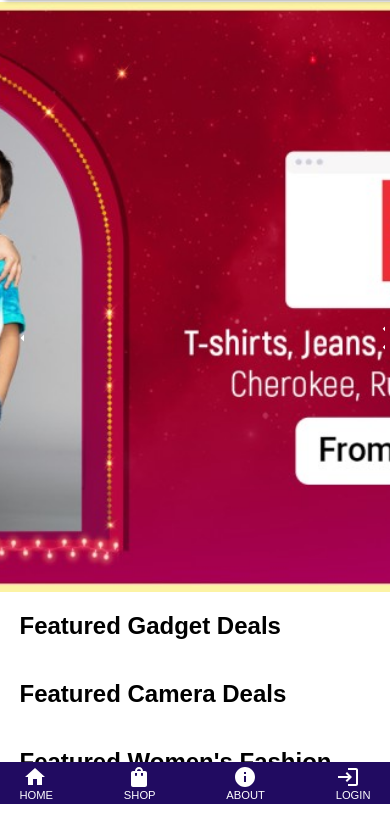
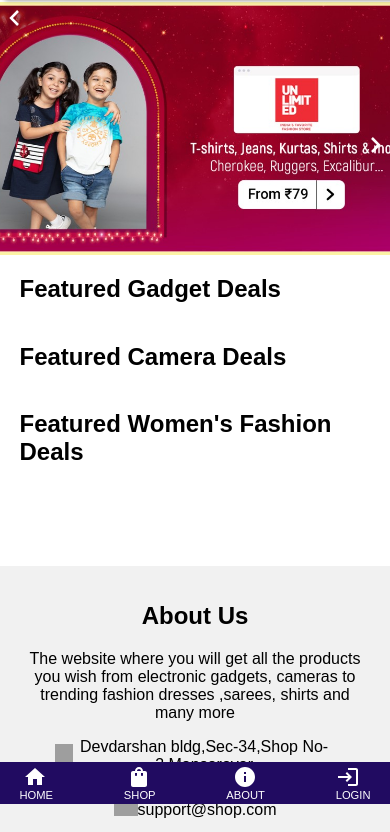
Before and after one commit to shardul-b/E-Commerce, a PHP site: page / in a window 390 px wide. Shown: the part 40-872 px from the top of the page. Run offline with PHP 8.4, Linux system fonts and the light colour scheme; data that the repository does not hold is empty; grey boxes are pictures that could not be loaded.

Commit message:
Updated Responsiveness and image for a camera

```diff
--- a/CSS/style.css
+++ b/CSS/style.css
@@ -109,7 +109,7 @@
   color:#FFF;
 }
 .product-image-container{
-  height:17.4em;
+  max-height:17.4em;
   max-width:17.9em;
   border-bottom:0.5px solid #DDD;
 }
@@ -157,3 +157,50 @@
 .star{
   background-image: url('../Assets/Icons/star.svg');
 }
+
+@media (max-width: 720px) {
+  .advert{
+    margin-top: 0.1em;
+    /*border:1px solid green;*/
+    width:100%;
+    height:30vh;
+  }
+  .advert-img{
+    flex-shrink: 0;
+    width:100%;
+    height:30vh;
+    background-repeat: no-repeat;
+    background-position: center;
+    background-size: cover;
+  }
+  .left-arrow-box,.right-arrow-box{
+    position: absolute;
+    width:5%;
+    /*background-color: yellow;*/
+    justify-content: center;
+    top:5%;
+  }
+  .left-arrow-box{
+      left:0.3em;
+  }
+  .right-arrow-box{
+      right:0.3em;
+      top:20%;
+  }
+  .left-arrow{
+      background:url('../Assets/Icons/left.svg');
+  }
+  .right-arrow{
+    background:url('../Assets/Icons/right.svg');
+  }
+  .arrow{
+    background-size:2em;
+    background-repeat: no-repeat;
+    width: 2em;
+    height:2em;
+    background-position: center;
+    cursor: pointer;
+    /*border:5px solid red;*/
+    filter: invert(100%);
+  }
+}
```
Also changed, not shown: Assets/Images/Intex.jpeg (added), Assets/Images/Intex.jpg (deleted), Assets/Images/Mobile.jpg (deleted), Assets/Images/phone2.jpg, Assets/Images/pocox5.jpeg (added).
